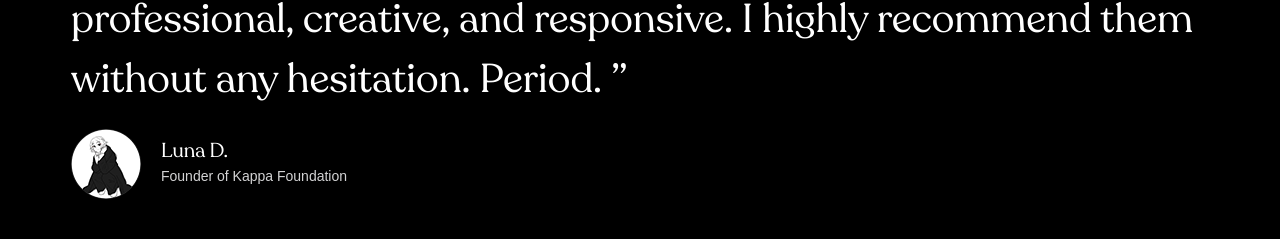
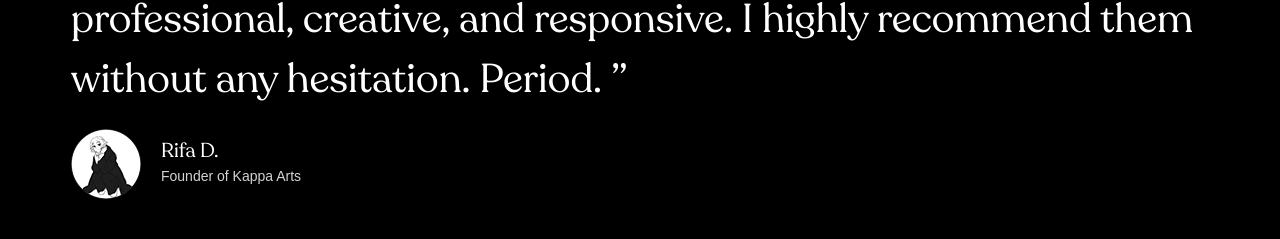
Before and after one commit to sorenblank/personal-brand-portfolio, a Next.js app: page / in a window 1280 px wide. Shown: the part 2898-3137 px from the top of the page. Built offline with nearby package versions, Linux system fonts and the light colour scheme; a web font is replaced by a local one.

Commit message:
Update Testimonials

```diff
--- a/app/layouts/Testimonial.js
+++ b/app/layouts/Testimonial.js
@@ -18,9 +18,9 @@ export default function Testimonial() {
           </figure>
 
           <div>
-            <p className="title h5 card-title">Luna D.</p>
+            <p className="title h5 card-title">Rifa D.</p>
 
-            <p className="card-subtitle">Founder of Kappa Foundation</p>
+            <p className="card-subtitle">Founder of Kappa Arts</p>
           </div>
         </div>
 
```
